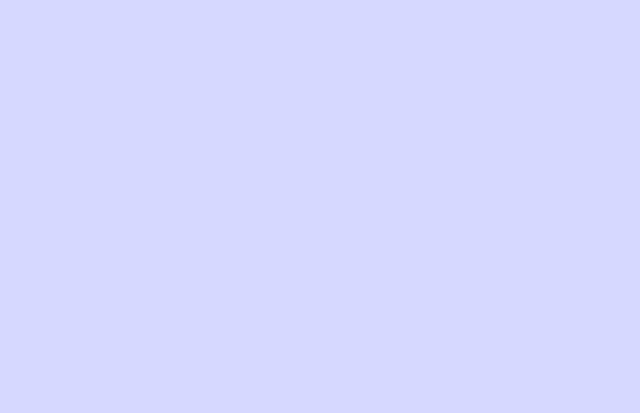
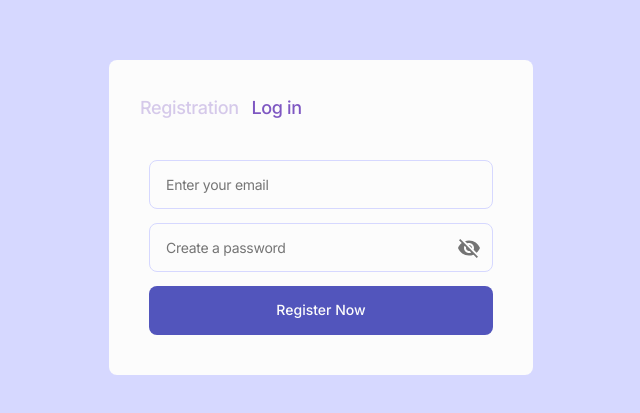
Before and after one commit to RomaShekel/TaskPro, a React (Vite) app: page /login in a window 1280 px wide. Before the commit this address had no page. Shown: the part 183-596 px from the top of the page, without its empty margins (319-959 px from the left). Built offline with nearby package versions, Linux system fonts and the light colour scheme.

Commit message:
login and reg

```diff
--- a/src/App.jsx
+++ b/src/App.jsx
@@ -29,8 +29,8 @@ function App() {
     <Suspense fallback={<Skeleton />}>
         <Routes>
           <Route path='/' element={<HomePage />} />
-          <Route path='/signup' element={<RegistrationPage />} />
-          {/* <Route path='/login' element={<SignIn />} /> */}
+          <Route path='/signup' element={<RegistrationPage login={false} />} />
+          <Route path='/login' element={<RegistrationPage login={true} />} />
           <Route path='/board' element={<BoardPage />} />
         </Routes>
       </Suspense>
--- a/src/components/HomePage/HomePage.jsx
+++ b/src/components/HomePage/HomePage.jsx
@@ -1,8 +1,11 @@
 import { Box, Button, Typography } from "@mui/material"
 import { PiLightningFill } from "react-icons/pi";
 import css from "./HomePage.module.css"
+import { useNavigate } from "react-router-dom";
 
 const HomePage = () => {
+const navigate = useNavigate();
+
     return(
        <Box className={css.homeBox}
        >
@@ -19,8 +22,14 @@ const HomePage = () => {
             </Typography>
 
             <Box className={css.buttonBox}>
-                <Button className={css.regBtn}>Registration</Button>
-                <Button className={css.loginBtn}>Log in</Button>
+                <Button
+                className={css.regBtn}
+                onClick={() => navigate('/signup')}
+                >Registration</Button>
+                <Button
+                className={css.loginBtn}
+                onClick={() => navigate('/login')}
+                >Log in</Button>
             </Box>
        </Box>
     )
--- a/src/components/RegistrationPage/RegistrationPage.jsx
+++ b/src/components/RegistrationPage/RegistrationPage.jsx
@@ -1,52 +1,100 @@
 import { Box, Button } from "@mui/material";
 import css from './RegistrationPage.module.css';
 import { Formik, Form, Field } from "formik";
-import { useState } from "react";
-const RegistrationPage = () => {
-    const [values, setValues] = useState({
+import { Visibility, VisibilityOff } from "@mui/icons-material";
+import { useEffect, useState } from "react";
+import { useNavigate } from "react-router-dom";
+
+
+const RegistrationPage = ({login = false}) => {
+    const navigate = useNavigate()
+    const [showPwd, setShowPwd] = useState(false);
+    const [ isLoginPage, setIsLoginPage] = useState(login);
+    const [ initialValues, setInitialValues ] = useState({
         name: '',
         email: '',
         password:'',
     })
 
-    const handleChange = (e) =>  {
-        setValues({
-            ...values,
-            [e.target.name]: e.target.value,
-        })
+    useEffect(() => {
+        setInitialValues(
+        {
+            email: '',
+            password: '',
+            name: '',
+        }
+        )
+    }, [isLoginPage])
+
+    const handleChangeIsLoginPage = (boolean) => {
+        setIsLoginPage(boolean);
+        boolean ? navigate('/login') : navigate('/signup');
     }
 
-    const handleSubmit = (e) => {
-        e.preventDefault()
+    const handleSubmit = (values, action) => {
         console.log(values)
+        action.resetForm()
     }
 
+
     return(
-        <Box className={css.mainBox}>
-            <Box>
-                <Button>Registration</Button>
-                <Button>Log in</Button>
+        <Box className={isLoginPage ? css.mainLoginBox : css.mainBox}>
+            <Box className={css.loginBtnBox}>
+                <Button
+                className={ isLoginPage ? [css.loginAndRegisterBtn, css.isThisPage] : css.loginAndRegisterBtn}
+                onClick={() => handleChangeIsLoginPage(false)}
+                >Registration
+                </Button>
+                <Button
+                className={ !isLoginPage ? [css.loginAndRegisterBtn, css.isThisPage] : css.loginAndRegisterBtn}
+                onClick={() => handleChangeIsLoginPage(true)}
+                >Log in
+                </Button>
             </Box>
             <Box>
                 <Formik
-                initialValues={values}
-                onSubmit={(e) => handleSubmit(e)}
+                initialValues={initialValues}
+                onSubmit={handleSubmit}
                 validateOnChange={true}
                 >
-                   <Form>
+                   <Form className={css.inputBox}>
+
+                        {isLoginPage ? null :
                         <Field
+                        value={initialValues.name}
+                        onChange={(e) => setInitialValues({...initialValues, name:e.target.value})}
+                        className={css.input}
                         type="text"
                         name="name"
-                        />
+                        placeholder="Enter your name"
+                        />}
+
                         <Field
+                        className={css.input}
                         type="email"
                         name="email"
+                        placeholder="Enter your email"
                         />
-                        <Field
-                        type="password"
-                        name="password"
-                        />
-                        <Button type="submit">Register Now</Button>
+
+                        <Box sx={{position: 'relative'}}>
+                            <Field
+                            className={css.input}
+                            type={showPwd ? "text" : "password"}
+                            name="password"
+                            placeholder="Create a password"
+                            />
+                            <Box
+                            onClick={() => setShowPwd(!showPwd)}>
+                            {showPwd ? <Visibility className={css.visibility}/>
+                             : <VisibilityOff className={css.visibility}/>}
+                            </Box>
+                        </Box>
+
+                        <Button
+                        className={css.sendBtn}
+                        type="submit"
+                        >Register Now
+                        </Button>
                    </Form>
                 </Formik>
             </Box>
--- a/src/components/RegistrationPage/RegistrationPage.module.css
+++ b/src/components/RegistrationPage/RegistrationPage.module.css
@@ -1,6 +1,117 @@
 .mainBox {
     border-radius: 8px;
-    width: 335px;
-    height: 363px;
+    width: 250px;
+    height: 283px;
     background: #fcfcfc;
+    display: flex;
+    flex-direction: column;
+    justify-content: flex-end;
+    padding: 45px 40px 40px 40px;
+    position: relative;
 }
+
+.mainLoginBox {
+    height: 215px;
+    background: #fcfcfc;
+    display: flex;
+    flex-direction: column;
+    justify-content: flex-end;
+    padding: 45px 40px 40px 40px;
+    position: relative;
+    border-radius: 8px;
+    width: 250px;
+}
+
+.inputBox {
+    display: flex !important;
+    flex-direction: column;
+    align-items: center;
+    justify-content: center;
+    gap: 14px;
+}
+
+.input {
+    border: 1px solid var(--primary-light-color);
+    border-radius: 8px;
+    width: 287px;
+    height: 49px;
+    color: var(--primary-darkText-contrast);
+    padding-right: 36px;
+    padding-left: 16px;
+    font-weight: 400;
+    font-size: 14px;
+    letter-spacing: -0.02em;
+}
+
+.input:hover {
+    border-color: var(--primary-dark-color);
+}
+
+.sendBtn {
+    border-radius: 8px !important;
+    width: 287px;
+    height: 49px;
+    color: var(--primary-text-contrast) !important;
+    background-color: var(--primary-dark-color) !important;
+}
+
+.sendBtn:hover {
+    background-color: var(--primary-hover-color) !important;
+}
+
+.loginAndRegisterBtn {
+    font-weight: 500 !important;
+    font-size: 18px !important;
+    letter-spacing: -0.02em !important;
+    padding: 2px 6px !important;
+}
+
+.loginAndRegisterBtn:hover {
+    opacity: 1;
+}
+
+.loginBtnBox {
+    position: absolute;
+    top: 30px;
+    left: 25px;
+}
+
+.isThisPage {
+    opacity: 0.3;
+}
+
+.pswInput {
+    position: relative;
+}
+
+.visibility {
+    fill: rgba(0, 0, 0, 0.54) !important;
+    cursor: pointer;
+    position: absolute;
+    top: 13px;
+    right: 12px;
+}
+
+.visibility:hover, .visibility:focus {
+    fill: var(--primary-hover-color) !important
+}
+
+@media screen and (min-width:768px) {
+    .mainBox {
+        width: 344px !important;
+        height: 300px !important;
+    }
+
+    .mainLoginBox {
+        width: 344px !important;
+        height: 230px !important;
+    }
+
+    .input {
+        width: 344px;
+    }
+
+    .sendBtn {
+        width: 344px;
+    }
+}
--- a/src/main.jsx
+++ b/src/main.jsx
@@ -13,7 +13,7 @@ const theme = createTheme({
       dark: "#5255bc",
       card: "#E5E5E5",
       hover: "#7b7ede",
-      contrastText:"#fff",
+      contrastText:"#fcfcfc",
       darkText: "#161616"
     },
     secondary: {
```
